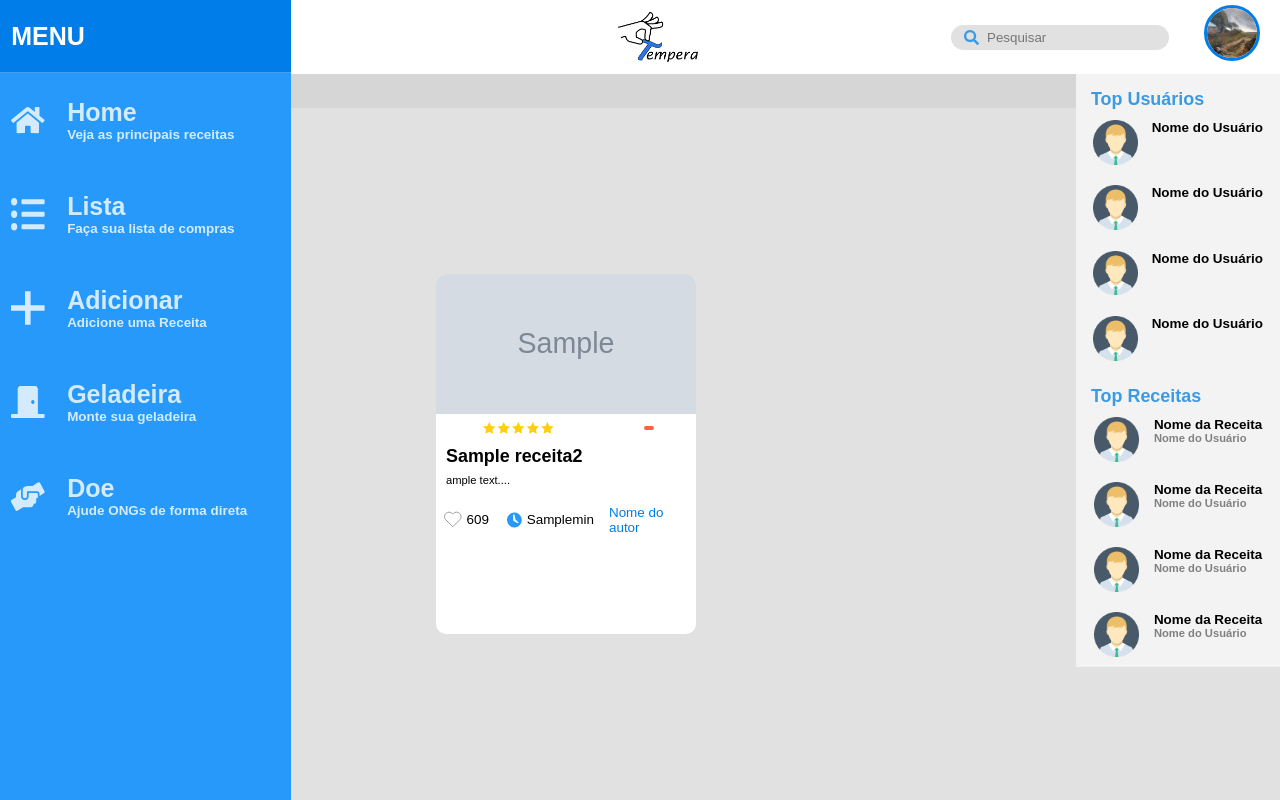
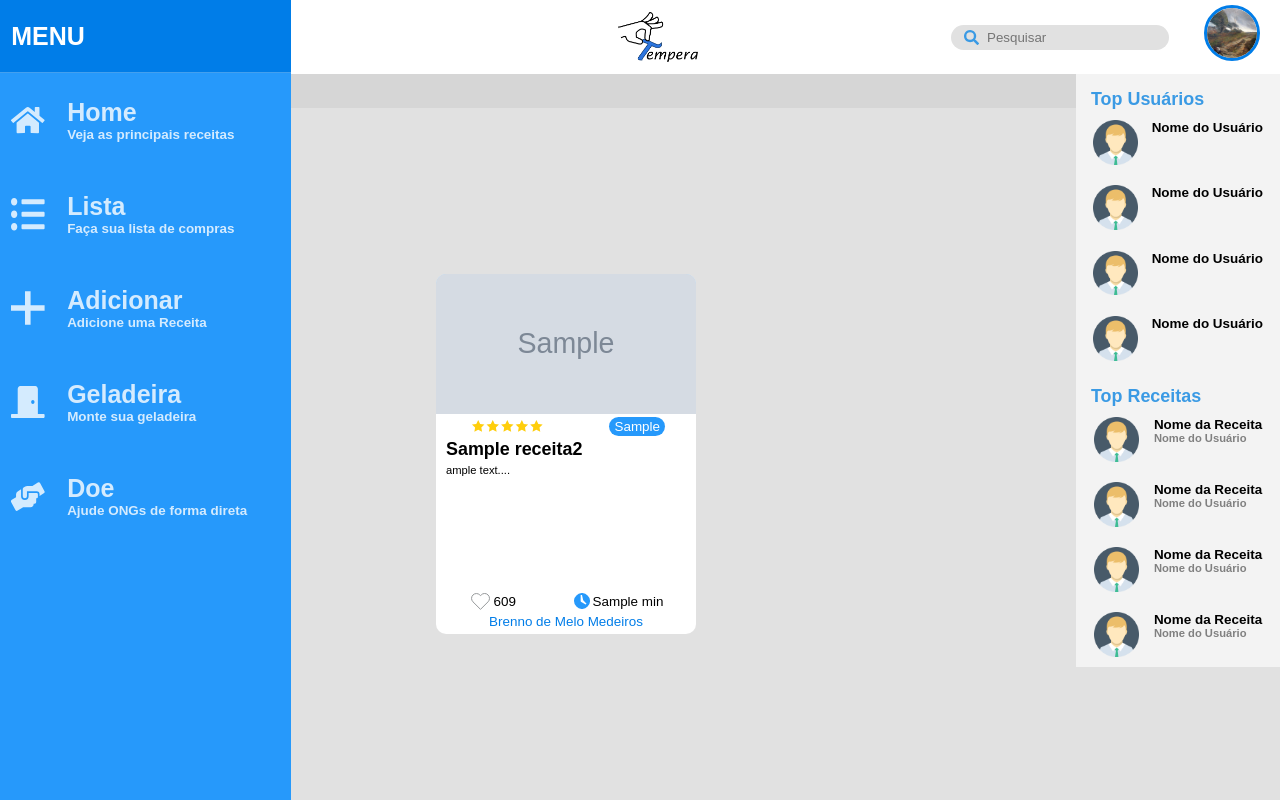
Before and after one commit to BrennodeMeloMedeiros/Tempera, a PHP site: page /Home.php in a window 1280 px wide. Run offline with PHP 8.4, Linux system fonts and the light colour scheme; the visitor is signed in with stand-in values (Sample User, id 1); tables that the repository leaves empty or names only in its code hold one stand-in row (values such as "Sample post"); grey boxes marked "Sample" are stand-in pictures; data that the repository does not hold is empty.

Commit message:
Estilização da Home completa, AddReceitas funcionando

```diff
--- a/Tempera/CSS/Home.css
+++ b/Tempera/CSS/Home.css
@@ -10,27 +10,43 @@ content{
     margin: 20px;
     border-radius: 10px ;
 
+    position:relative;
+
 }
 .card img{
-    object-fit: cover;
     width: 100%;
-    height: auto;
     max-height: 140px;
     min-height: 140px;
+    object-fit: cover;
+
+    color:var(--blue-color);
+
+    display: flex;
+    align-items: center;
+    justify-content: center;
+
+    background: var(--blue-white);
+
     border-radius: 10px 10px 0px 0px;
 }
 .card-header{
     display: flex;
     align-items: center;
     justify-content: space-between;
+
+    margin-top:3px;
+
     font-size:0.6rem;
 }
 .card-header span{
-    background: tomato;
+    background: var(--nav-bg);
     padding: 2px 5px;
     border-radius:10px;
+    color:#fff;
 }
 .card-content{
+    margin-top:3px;
+
     padding: 0 10px;
 
 }
@@ -45,19 +61,37 @@ content{
     line-height:20px;
     word-break: break-all;
     margin-bottom:5px;
+
+    min-height: 80px;
+    max-height: 80px;
 }
 .card-footer{
+    width: 96%;
+
     font-size: 0.6rem;
     display: flex;
     align-items: center;
     justify-content: center;
-    padding: 10px 5px;
+    flex-direction: column;
+    padding:2%;
+
+    position: absolute;
+    bottom:0;
 }
 .card-footer span{
+    width: max-content;
     display: flex;
     align-items: center;
-    margin: 0 2px;
-    margin-right:15px;
+    flex-direction: row;
+
+}
+.card-footer .row{
+    width: 100%;
+
+    padding:4px 0;
+
+    display: flex;
+    flex-direction: row;
 }
 .card-footer svg{
     margin: 0 3px;
--- a/Tempera/Filtrar.php
+++ b/Tempera/Filtrar.php
@@ -5,7 +5,7 @@ $pesquisa = $_POST['searchInput'];
 if(!$pesquisa){
     header('location:Home.php');
 }else{
-    $query = ''
+    $query = '';
 };
 
 ?>
--- a/Tempera/Home.php
+++ b/Tempera/Home.php
@@ -7,8 +7,8 @@
 
     }
 
-    //$link = mysqli_connect("clovis-cartola.czcbeh0esbig.us-east-1.rds.amazonaws.com", "tempera", "Tempera_123", "tempera");
-    $link = mysqli_connect("localhost", "root", "", "test");
+    $link = mysqli_connect("clovis-cartola.czcbeh0esbig.us-east-1.rds.amazonaws.com", "tempera", "Tempera_123", "tempera");
+
     if (!$link) {
         echo "Error: Unable to connect to MySQL." . PHP_EOL;
         echo "Debugging errno: " . mysqli_connect_errno() . PHP_EOL;
@@ -50,21 +50,21 @@ if(mysqli_num_rows($result) > 0)
     {
 ?>
  <section class="card">
-                <img src="<?php echo $row["image"]?>" alt="Receita">
+                <img src="<?php echo $row["image"]?>" alt="Sem imagem">
                 <div class="card-header">
                 <svg xmlns="http://www.w3.org/2000/svg" width="80.615" height="11.865" viewBox="0 0 82.615 13.865">
                 <g id="Grupo_39" data-name="Grupo 39" transform="translate(-355 -430.25)">
                     <path id="Icon_feather-star" data-name="Icon feather-star" d="M10.289,3l2.252,4.563,5.037.736-3.645,3.55.86,5.015-4.5-2.369-4.5,2.369.86-5.015L3,8.3l5.037-.736Z" transform="translate(352 427.25)" fill="#ffce0c"/><path id="Icon_feather-star-2" data-name="Icon feather-star" d="M10.289,3l2.252,4.563,5.037.736-3.645,3.55.86,5.015-4.5-2.369-4.5,2.369.86-5.015L3,8.3l5.037-.736Z" transform="translate(403.027 427.25)" fill="#ffce0c"/><path id="Icon_feather-star-3" data-name="Icon feather-star" d="M10.289,3l2.252,4.563,5.037.736-3.645,3.55.86,5.015-4.5-2.369-4.5,2.369.86-5.015L3,8.3l5.037-.736Z" transform="translate(386.018 427.25)" fill="#ffce0c"/><path id="Icon_feather-star-4" data-name="Icon feather-star" d="M10.289,3l2.252,4.563,5.037.736-3.645,3.55.86,5.015-4.5-2.369-4.5,2.369.86-5.015L3,8.3l5.037-.736Z" transform="translate(369.009 427.25)" fill="#ffce0c"/><path id="Icon_feather-star-5" data-name="Icon feather-star" d="M10.289,3l2.252,4.563,5.037.736-3.645,3.55.86,5.015-4.5-2.369-4.5,2.369.86-5.015L3,8.3l5.037-.736Z" transform="translate(420.036 427.25)" fill="#ffce0c"/></g></svg>
-                    <span class="Tag" ></span>
+                    <span class="Tag" ><?php echo $row["st_tags"];?></span>
 
                 </div>
                 <a href="receita_teste.php?id_receita=<?php echo $row["id_receita"]?>">
                 <div class="card-content">
-                    <span class="titulo">
+                    <p class="titulo">
                         <b>
                         <?php echo $row["st_nome_receita"];?>
                         </b>
-                    </span>
+                    </p>
                     <p class="descricao">
                     <?php
                     echo substr($row["st_descricao"],1,160) ?>...
@@ -72,16 +72,18 @@ if(mysqli_num_rows($result) > 0)
                     </a>
                 </div>
                 <div class="card-footer">
-                    <svg xmlns="http://www.w3.org/2000/svg" width="19" height="17.091" viewBox="0 0 19 17.091"><g id="Grupo_137" data-name="Grupo 137" transform="translate(-784.559 -512.42)"><g id="Symbol_97_151" data-name="Symbol 97 – 151" transform="translate(785.059 512.92)"><path id="Heart" d="M16.586,1.464a4.836,4.836,0,0,0-6.884,0l-.677.677-.677-.677A4.868,4.868,0,0,0,1.464,8.348l7.561,7.561,7.561-7.561a4.836,4.836,0,0,0,0-6.884" transform="translate(-0.025 -0.025)" fill="none" stroke="#95989a" stroke-width="1" fill-rule="evenodd"/></g></g></svg>
-                    <span id="Likes">
-                        609
-                    </span>
-                    <svg xmlns="http://www.w3.org/2000/svg" width="16" height="16" viewBox="0 0 16 16"><path id="Caminho_13" data-name="Caminho 13" d="M2.4,2.4A7.263,7.263,0,0,1,8,0a7.263,7.263,0,0,1,5.6,2.4A7.263,7.263,0,0,1,16,8a7.263,7.263,0,0,1-2.4,5.6A7.263,7.263,0,0,1,8,16a7.263,7.263,0,0,1-5.6-2.4A7.984,7.984,0,0,1,0,8,7.263,7.263,0,0,1,2.4,2.4Zm9.2,9.2.933-.933L9.2,7.333,8,2H6.667V8a1.21,1.21,0,0,0,.4.933.466.466,0,0,0,.267.133Z" fill="#2699fb"/></svg>
-                   <span id="Duracao">
-                   <?php echo $row["st_tempo"];?>min
-                    </span>
+                    <div class='row'>
+                        <span id="Likes">
+                            <svg xmlns="http://www.w3.org/2000/svg" width="19" height="17.091" viewBox="0 0 19 17.091"><g id="Grupo_137" data-name="Grupo 137" transform="translate(-784.559 -512.42)"><g id="Symbol_97_151" data-name="Symbol 97 – 151" transform="translate(785.059 512.92)"><path id="Heart" d="M16.586,1.464a4.836,4.836,0,0,0-6.884,0l-.677.677-.677-.677A4.868,4.868,0,0,0,1.464,8.348l7.561,7.561,7.561-7.561a4.836,4.836,0,0,0,0-6.884" transform="translate(-0.025 -0.025)" fill="none" stroke="#95989a" stroke-width="1" fill-rule="evenodd"/></g></g></svg>
+                                609
+                            </span>
+                        <span id="Duracao">
+                        <svg xmlns="http://www.w3.org/2000/svg" width="16" height="16" viewBox="0 0 16 16"><path id="Caminho_13" data-name="Caminho 13" d="M2.4,2.4A7.263,7.263,0,0,1,8,0a7.263,7.263,0,0,1,5.6,2.4A7.263,7.263,0,0,1,16,8a7.263,7.263,0,0,1-2.4,5.6A7.263,7.263,0,0,1,8,16a7.263,7.263,0,0,1-5.6-2.4A7.984,7.984,0,0,1,0,8,7.263,7.263,0,0,1,2.4,2.4Zm9.2,9.2.933-.933L9.2,7.333,8,2H6.667V8a1.21,1.21,0,0,0,.4.933.466.466,0,0,0,.267.133Z" fill="#2699fb"/></svg>
+                        <?php echo $row["st_tempo"];?> min
+                        </span>
+                    </div>
                     <span id="Autor">
-                            Nome do autor
+                            Brenno de Melo Medeiros
 
                     </span>
                 </div>
--- a/Tempera/SideMenu.php
+++ b/Tempera/SideMenu.php
@@ -155,8 +155,6 @@
                    <span class='SubName'> Nome do Usuário</span>
                </div>
            </li>
-           </li>
-
        </ul>
    </section>
 </aside>
--- a/Tempera/Validacao.php
+++ b/Tempera/Validacao.php
@@ -1,7 +1,7 @@
 <script type='text/javascript'>
         // Limita as opções de escolha do Datalist de acordo com o Banco de Ingredientes
             <?php
-            $conecta = mysqli_connect("clovis-cartola.czcbeh0esbig.us-east-1.rds.amazonaws.com","tempera","Tempera_123","clovis_cartola_v2");
+            $conecta = mysqli_connect("clovis-cartola.czcbeh0esbig.us-east-1.rds.amazonaws.com","tempera","Tempera_123","tempera");
 
             if(!$conecta){
                 echo "Error: Unable to connect to MySql" . PHP_EOL;
@@ -10,7 +10,7 @@
                 exit;
             }else{
 
-            $getUsuarios = 'select * from tb_usuario';
+            $getUsuarios = 'select * from tb_ingredientes';
             $executeLine = mysqli_query($conecta, $getUsuarios);
 
             ?>
```
Also changed, not shown: Tempera/AddReceitas.php (+13 -13 lines), Tempera/Captura de tela de 2020-10-12 19-01-54.png (added).
